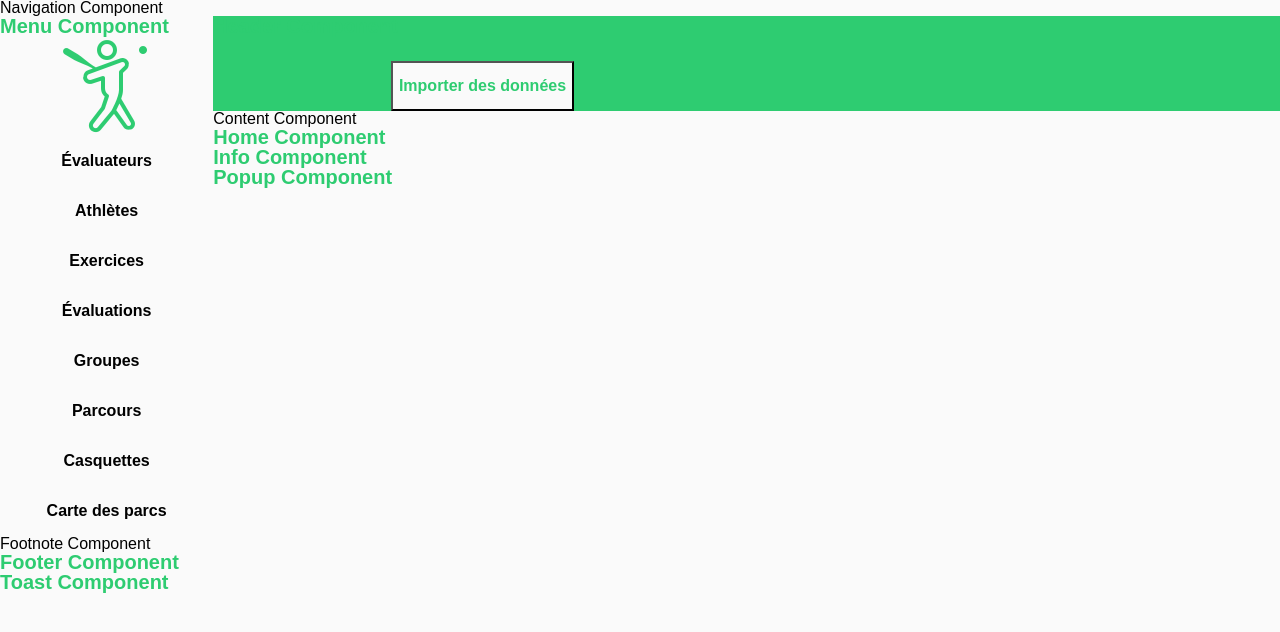
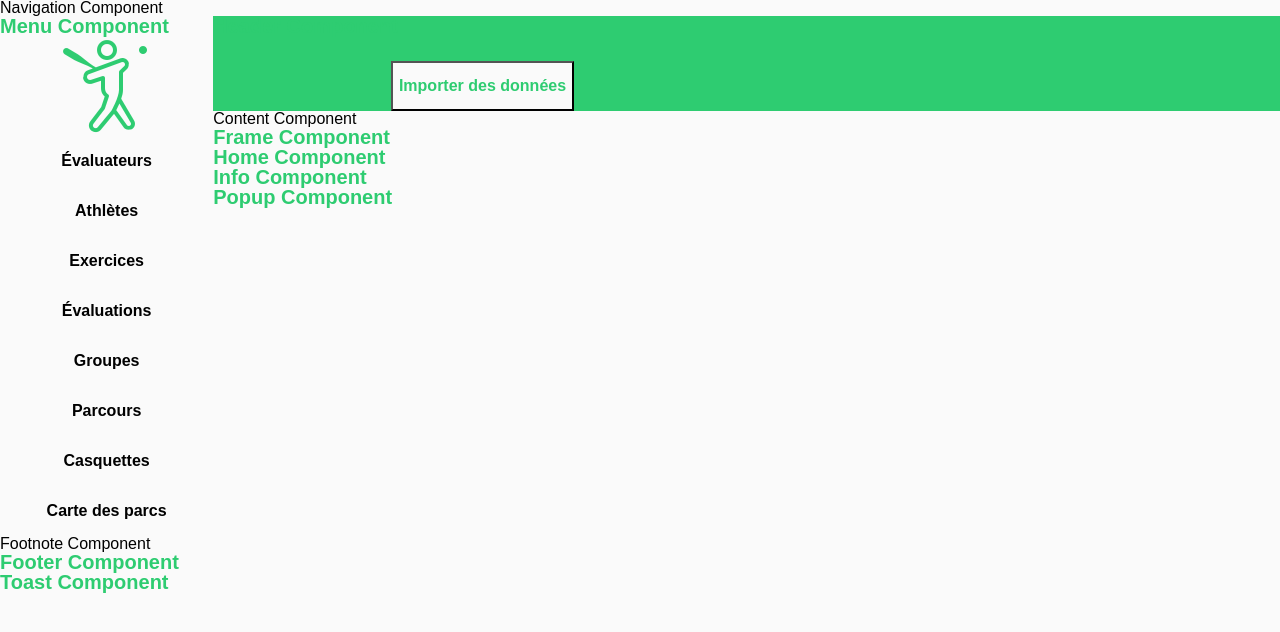
Before and after one commit to old-node/TrackPark2, a React (Create React App) app: page / in a window 1280 px wide. Shown: the top 632 px of the page. Built offline with nearby package versions, Linux system fonts and the light colour scheme.

Commit message:
fixed home

```diff
--- a/src/components/content/frame.js
+++ b/src/components/content/frame.js
@@ -12,17 +12,14 @@ export default class Frame extends Component {
 
   render(props) {
     return (
-
-        <Switch>
-          <Route exact path="/" component={home.component}/>
-          <Route path="/contact" component={contact.component}/>
-
           <div id="frame" className="frame">
-        <h3>
-            Frame Component
-        </h3>
-        </div>
-        </Switch>
+            <h3>
+                Frame Component
+            </h3>
+            <Switch>
+              <Route exact path="/" component={home.component}/>
+            </Switch>
+          </div>
 
     );
   }
```
